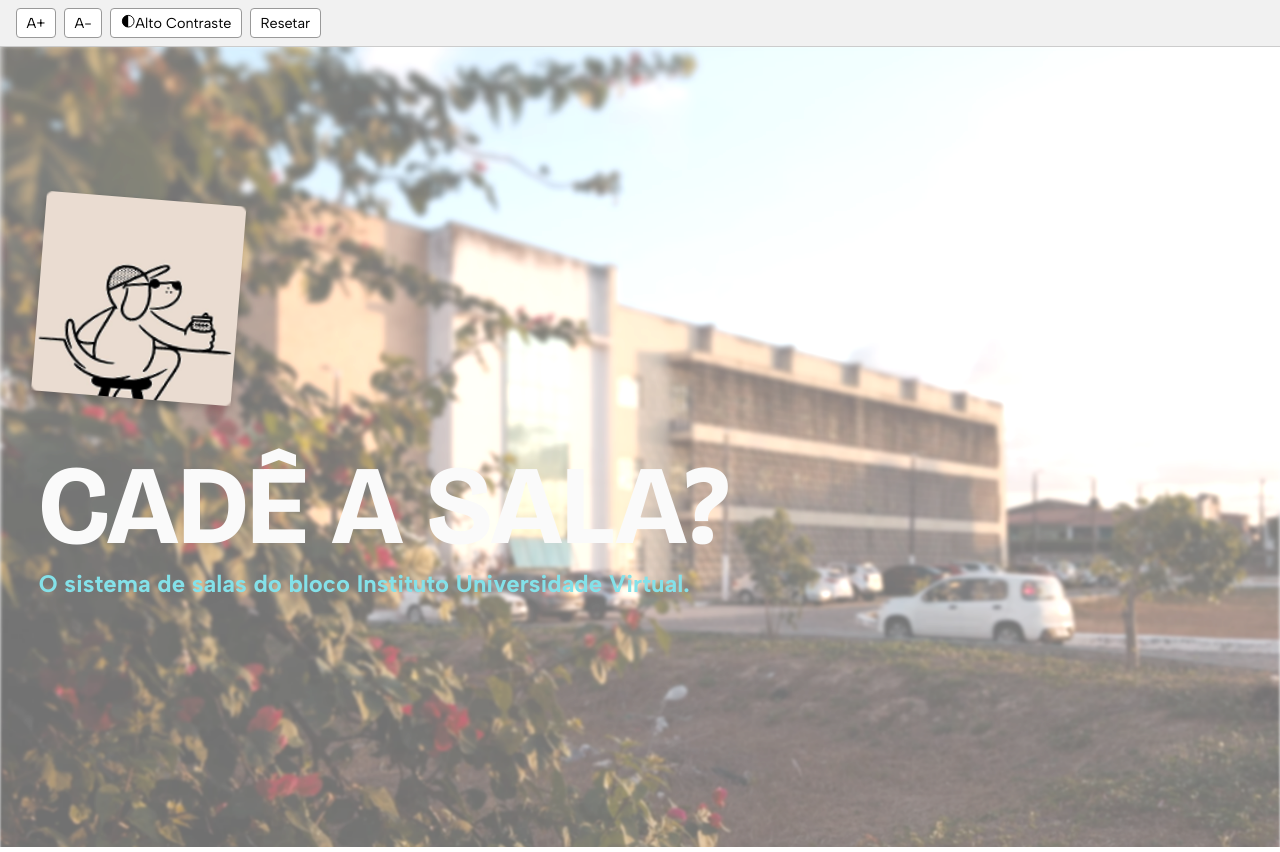
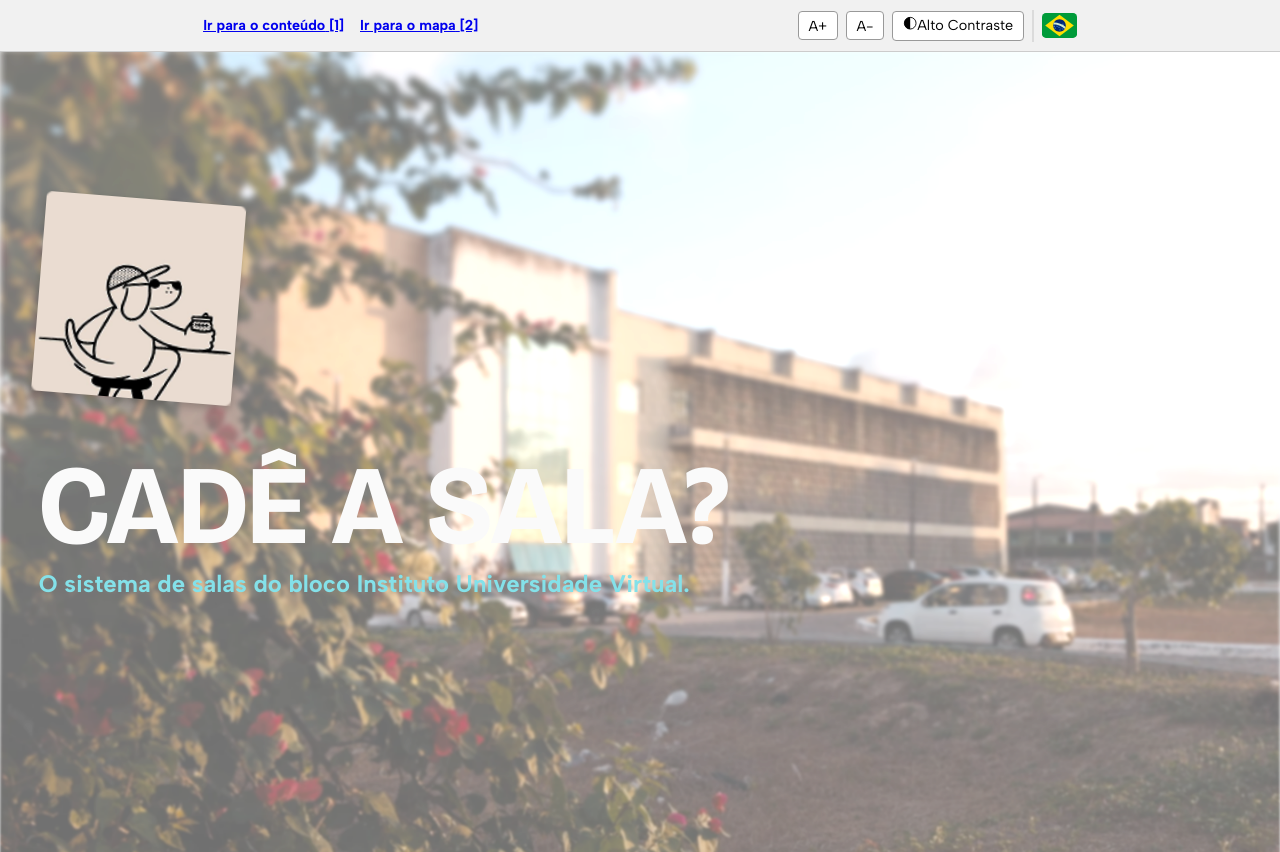
Before and after one commit to TheBugs-io/cadeasala-front, a React (Vite) app: page / in a window 1280 px wide. Built offline with nearby package versions, Linux system fonts and the light colour scheme; no server answers.

Commit message:
feat: acessibility bar with design / lang

```diff
--- a/src/app/Components/AcessibilityBar.jsx
+++ b/src/app/Components/AcessibilityBar.jsx
@@ -1,7 +1,7 @@
 import { useState, useEffect } from "react";
 import "../styles/AcessibilityBar.css";
 import { IoAccessibilitySharp, IoContrastOutline } from "react-icons/io5";
-
+import brazilIcon from "../assets/icons/brazilVector.svg";
 
 const AccessibilityBar = () => {
   const [fontSize, setFontSize] = useState(100);
@@ -22,13 +22,27 @@ const AccessibilityBar = () => {
 
   return (
     <div className="accessibility-bar">
+      <div className="acessibility-container">
+      <div className="acessibility-actions">
+      <a accessKey="1" href="#mainContent" title="Ir para o conteúdo">
+        <b style={{ fontWeight: "bold", textDecoration: "underline" }} lang="pt-br">Ir para o conteúdo</b> <b style={{ fontWeight: "bold" }}>[1]</b>
+      </a>
+      {/* Mudar depois para o ID do conteudo / botão */}
+      <a accessKey="2" href="#footer" title="Ir para o mapa">
+        <b style={{ fontWeight: "bold", textDecoration: "underline" }} lang="pt-br">Ir para o mapa</b> <b style={{ fontWeight: "bold" }}>[2]</b>
+      </a>
+      </div>
+      <div className="acessibility-options">
         <button onClick={increaseFont}>A+</button>
         <button onClick={decreaseFont}>A-</button>
         <button onClick={toggleContrast}>
           <IoContrastOutline />
           {highContrast ? "Modo Claro" : "Alto Contraste"}
         </button>
-      <button onClick={resetAccessibility}>Resetar</button>
+        <hr />
+        <img src={brazilIcon} alt="Bandeira do Brasil representa a linguagem do site." />
+      </div>
+      </div>
     </div>
   );
 };
--- a/src/app/styles/AcessibilityBar.css
+++ b/src/app/styles/AcessibilityBar.css
@@ -23,6 +23,33 @@
   background-color: #e0e0e0;
 }
 
+.acessibility-container {
+  display: flex;
+  flex-direction: row;
+  justify-content: space-between;
+  align-items: center;
+  width: 100%;
+  margin-left: 15%;
+  margin-right: 15%;
+}
+
+.acessibility-container hr {
+  border: 1px solid #dbdbdb;
+  margin: 0.1rem 0;
+  height: 2rem;
+}
+
+.acessibility-actions {
+  display: flex;
+  gap: 1rem;
+}
+
+.acessibility-options {
+  display: flex;
+  align-items: center;
+  gap: 0.5rem;
+}
+
 .high-contrast {
   background-color: #000 !important;
   color: #fff !important;
@@ -34,3 +61,9 @@
   background-color: #000 !important;
   border-color: #fff !important;
 }
+
+@media (max-width: 768px) {
+  .accessibility-bar {
+    display: none;
+  }
+}
```
Lines whose indentation alone changed are shown as unchanged.
